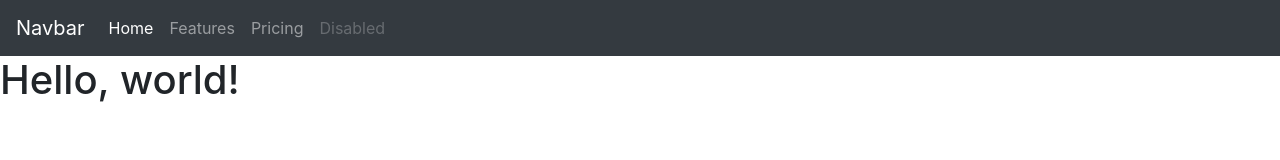
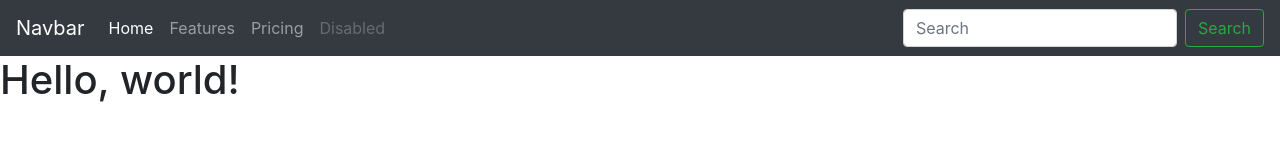
Before and after one commit to vladkozhukh/autocad24h.io, a plain HTML site: page index.html in a window 1280 px wide. Drawn offline with nearby package versions, Linux system fonts and the light colour scheme.

Commit message:
Update index.html

```diff
--- a/index.html
+++ b/index.html
@@ -32,6 +32,10 @@
       </li>
     </ul>
   </div>
+    <form class="form-inline">
+    <input class="form-control mr-sm-2" type="search" placeholder="Search" aria-label="Search">
+    <button class="btn btn-outline-success my-2 my-sm-0" type="submit">Search</button>
+  </form>
 </nav>
 
   <body>
```
